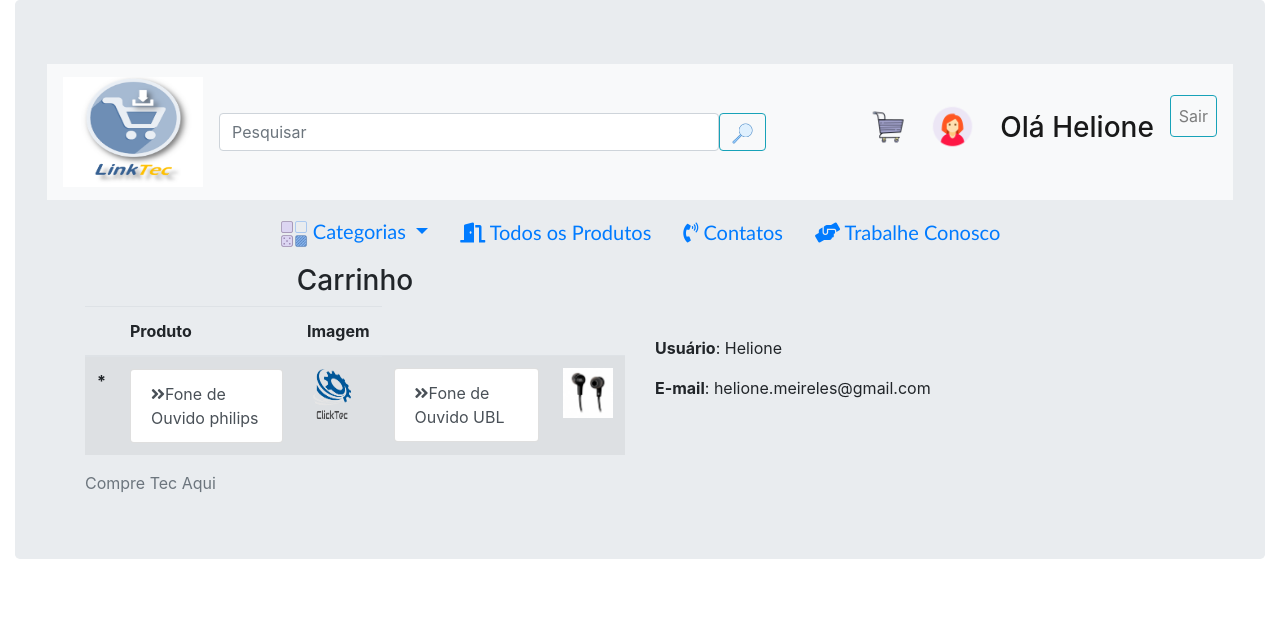
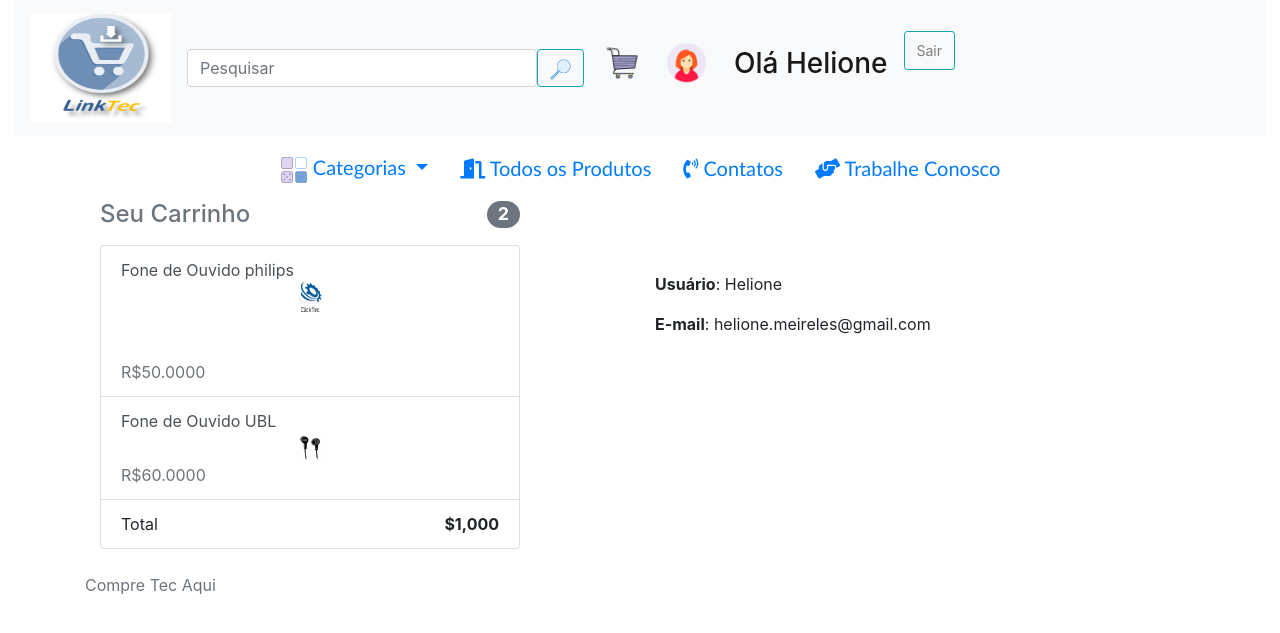
Before and after one commit to Helione/EmporioFree, a Django app: page /contas/carrinho/ in a window 1280 px wide. Shown: the top 633 px of the page. Run offline with Django 3.2, Linux system fonts and the light colour scheme; a user stored in the database is signed in; data comes from the database, SQL or seed files in the repository; both versions use the stored data as it was after the commit; some libraries are stand-ins or nearby versions.

Commit message:
Adicionando Anuncios

```diff
--- a/app/admin.py
+++ b/app/admin.py
@@ -1,5 +1,5 @@
 from django.contrib import admin
-from .models import Produto
+from .models import Produto, Compra, Anuncio,Comentario
 # Register your models here.
 
 class ProdutoAdmin(admin.ModelAdmin):
@@ -8,3 +8,4 @@ class ProdutoAdmin(admin.ModelAdmin):
     prepopulated_fields = {'slug':('nome',)}
 
 admin.site.register(Produto, ProdutoAdmin)
+admin.site.register([Compra,Anuncio,Comentario])
--- a/app/models.py
+++ b/app/models.py
@@ -75,3 +75,37 @@ class Compra(models.Model):
         verbose_name = 'Compra'
         verbose_name_plural = 'Compras'
         unique_together = (('user', 'produto'),)
+
+class Anuncio(models.Model):
+    produto = models.ForeignKey(Produto, verbose_name='Produto',
+                                on_delete=models.CASCADE)
+    title= models.CharField('Título', max_length=100)
+    conteudo=models.TextField('Conteúdo')
+
+    created_at = models.DateTimeField('Criado em ', auto_now_add=True)
+    update_at = models.DateTimeField('Atualizado em ', auto_now=True)
+
+    def __str__(self):
+        return self.title
+    class Meta:
+        verbose_name = 'Anúncio'
+        verbose_name_plural= 'Anúncios'
+        ordering = ['-created_at']
+
+class Comentario(models.Model):
+    anuncio = models.ForeignKey(
+        Anuncio, verbose_name='Anúncio',
+        on_delete=models.CASCADE,
+        related_name='comentário'
+    )
+    user = models.ForeignKey(settings.AUTH_USER_MODEL, verbose_name='usuário',
+                             on_delete=models.CASCADE)
+    comentario = models.TextField('Comentário')
+
+    created_at = models.DateTimeField('Criado em ', auto_now_add=True)
+    update_at = models.DateTimeField('Atualizado em ', auto_now=True)
+
+    class Meta:
+        verbose_name= 'Comentário'
+        verbose_name_plural = 'Comentários'
+        ordering = ['created_at']
--- a/app/templates/detalheprodutos.html
+++ b/app/templates/detalheprodutos.html
@@ -30,6 +30,7 @@
                   </div>
                 </div>
             </div>
+            <a href="#"><i class="far fa-comments"></i> Comentários</a>
 
             <hr class="featurette-divider">
 
--- a/app/templates/templatetags/my_produtos.html
+++ b/app/templates/templatetags/my_produtos.html
@@ -1,9 +1,32 @@
-{% for compra in compras %}
-<td>
-    <a href="{{ compra.produto.get_slug_field }}" class="list-group-item list-group-item-action">{{ compra.produto }}</a>
-</td>
-{% empty %} <!--Se não houver curso-->
-<td>
-    Nenhuma compra realizada.
-</td>
-{% endfor %}
+{% load static %}
+
+<div class="col-md-10 order-md-2 mb-4" id="list-tab" role="tablist">
+    <h4 class="d-flex justify-content-between align-items-center mb-3">
+        <span class="text-muted">Seu Carrinho</span>
+        <span class="badge badge-secondary badge-pill">2</span>
+      </h4>
+
+    <ul class="list-group mb-3">
+        {% for compra in compras %}
+        <li class="list-group-item d-flex justify-content-between lh-condensed">
+            <a href="{% url 'anuncios' compra.produto.slug %}" class=" list-group-item-action"> {{ compra.produto }}
+                {% if compra.produto.foto %}
+                    <img class="rounded mx-auto d-block" src="{{compra.produto.foto.url}}" alt="{{compra.produto.nome}}" width="30" height="30"/>
+                {% else %}
+                    <img class="rounded mx-auto d-block" src="{% static 'img/logoClickTec.png' %}" alt="{{compra.produto.nome}}" width="30" height="30"/>
+                    <br><br>
+                {% endif %}
+                <span class="text-muted">R${{compra.produto.preco}}</span>
+            </a>
+        </li>
+        {%empty%}
+        <a class="list-group-item list-group-item-action">Nenhum produto encontrado</a>
+
+        {%endfor%}
+
+        <li class="list-group-item d-flex justify-content-between lh-condensed">
+            <span>Total</span>
+            <strong>$1,000</strong>
+        </li>
+    </ul>
+</div>
--- a/app/views.py
+++ b/app/views.py
@@ -29,7 +29,7 @@ def compra(request, slug):
     else:
         messages.success(request, 'A compra já foi realizada!')
 
-    return redirect('painel')
+    return redirect('comprando')
 
 @login_required
 def cancelar_compra(request, slug):
--- a/contas/templates/carrinho.html
+++ b/contas/templates/carrinho.html
@@ -1,44 +1,16 @@
 {% extends 'base.html' %}
-{% load bootstrap%}
+{% load bootstrap %}
 {% load static %}
 {% block title %}Carrinho{% endblock %}
 
+{% load produtos_tags %}
 {% block main %}
+{% load_my_produtos user as compras %}
 
 <div class="container">
     <div class="row">
         <div class="col-6 ">
-
-            <table class="table table-striped">
-                <center><h3>Carrinho</h3></center>
-                <thead>
-                     <tr>
-                         <th scope="col"></th>
-                         <th scope="col">Produto</th>
-                         <th scope="col">Imagem</th>
-                     </tr>
-                </thead>
-                <tbody>
-                    <tr>
-                      <th scope="row">*</th>
-                        {% for compra in compras %}
-                            <td>
-                                <a href="{{ compra.produto.get_slug_field }}" title="" class="list-group-item list-group-item-action"><i class="fas fa-angle-double-right"></i>{{ compra.produto }}</a></td>
-                            <td>
-                                {% if compra.produto.foto %}
-                                     <img src="{{compra.produto.foto.url}}" alt="{{compra.produto.nome}}" width="50" height="50"/>
-
-                                {% else %}
-                                    <img src="{% static 'img/logoClickTec.png' %}" alt="{{compra.produto.nome}}" width="50" height="50"/>
-                                     <br><br>
-                                {% endif %}
-                            </td>
-                        {% empty %} <!--Se não houver curso-->
-                            <td>Nenhuma compra realizada.</td>
-                        {% endfor %}
-                    </tr>
-                </tbody>
-            </table>
+                        {% my_produtos user %}
         </div>
          </br></br></br>
         <div class="col-6">
@@ -50,7 +22,6 @@
     </div>
 </div>
 
-
 {% endblock %}
 {% block footer %}
     <footer class="footer">
--- a/contas/urls.py
+++ b/contas/urls.py
@@ -1,5 +1,5 @@
 from django.urls import path
-from .views import register,carrinho, painel, editar, editar_senha, recuperar_senha
+from .views import register,carrinho, painel, editar, editar_senha, recuperar_senha, comprando
 
 urlpatterns = [
     path('cadastrar/', register, name='cadastrar'),
@@ -8,5 +8,6 @@ urlpatterns = [
     path('painel/', painel, name='painel'),
     path('editar/', editar, name='editar'),
     path('editar_senha/', editar_senha, name='editar_senha'),
+    path('comprando/', comprando, name='comprando'),
 
 ]
--- a/contas/views.py
+++ b/contas/views.py
@@ -22,6 +22,11 @@ def carrinho(request):
 def painel(request):
     context = {}
     return render(request,'painel.html', context)
+
+@login_required
+def comprando(request):
+    context = {}
+    return render(request,'comprando.html', context)
 
 def register(request):
     # Se dados forem passados via POST
--- a/templates/base.html
+++ b/templates/base.html
@@ -28,7 +28,6 @@
 <body>
  {% if user.is_authenticated %}
     <div class="container-fluid">
-        <div class="jumbotron">
              <div class="row">
                <div class="col-md">
                    <nav class="navbar navbar-expand-lg navbar-light bg-light">
@@ -38,13 +37,14 @@
                       </button>
 
                       <div class="collapse navbar-collapse" id="navbarTogglerDemo02">
-                          <form class="form-inline mr-auto my-2 my-lg-0">
-                              <input class="form-control" type="text"  style="min-width:500px;"placeholder="Pesquisar">
-                              <button class="btn btn-outline-info my-2 my-sm-0" type="submit">
+                          <form class="form-inline mr-auto mr-sm-2">
+                              <input class="form-control" type="search"  style="min-width:350px;"placeholder="Pesquisar">
+                              <button class="btn btn-outline-info  my-2 my-sm-0" type="submit">
                                   <img src="{% static 'img/lupa.png' %}" width="21" height="21";>
                               </button>
                           </form>
-                        <ul class="navbar-nav  mt-2 mt-lg-0">
+
+                        <ul class="navbar-nav mt-2 mt-lg-0">
                           <li class="nav-item active">
                             <a class="nav-link"  href="{% url 'carrinho' %}" target="_top">
                                 <img src="{%static 'img/carrinho.png' %}" width="47" height="47";>
@@ -59,7 +59,7 @@
                             <a class="nav-link"><h3 class="nav-link active">Olá {{ user.username }} </h3></a>
                           </li>
                           <li class="nav-item">
-                            <a class="btn btn-outline-info nav-link" href="{% url 'logout' %}">Sair</a>
+                            <a class="btn btn-outline-info nav-link  btn-sm my-2 my-sm-0 mr-2 btn-lg btn-block" href="{% url 'logout' %}">Sair</a>
                           </li>
                         </ul>
                       </div>
@@ -73,7 +73,7 @@
                                Categorias
                            </a>
                            <div class="dropdown-menu" aria-labelledby="navbarDropdown">
-                               <a class="dropdown-item" href="#" target="_top" >Eletrônicos</a>
+                               <a class="dropdown-item" href="#" target="_top" >Fones</a>
                                <a class="dropdown-item" href="#" target="_top">Informática</a>
                                <div class="dropdown-divider"></div>
                                <a class="dropdown-item" href="#" target="_top">Áudio</a>
@@ -99,9 +99,9 @@
                       </button>
 
                       <div class="collapse navbar-collapse" id="navbarTogglerDemo02">
-                          <form class="form-inline mr-auto my-2 my-lg-0">
-                              <input class="form-control" type="text"  style="min-width:500px;"placeholder="Pesquisar">
-                              <button class="btn btn-outline-info my-2 my-sm-0" type="submit">
+                          <form class="form-inline mr-auto mr-sm-2">
+                              <input class="form-control" type="search"  style="min-width:350px;"placeholder="Pesquisar">
+                              <button class="btn btn-outline-info  my-2 my-sm-0" type="submit">
                                   <img src="{% static 'img/lupa.png' %}" width="21" height="21";>
                               </button>
                           </form>
@@ -117,12 +117,12 @@
                             </a>
                           </li>
                           <li class="nav-item">
-                              <a href="{% url 'login' %}" class="nav-link btn btn-primary btn-sm my-2 my-sm-0 mr-2"type="submit">
+                              <a href="{% url 'login' %}" class="nav-link btn btn-info btn-sm btn-lg btn-block"type="submit">
                                   Entrar
                               </a>
                           </li>
                           <li class="nav-item">
-                            <a href="{% url 'cadastrar' %}" class="nav-link btn btn-secondary btn-sm my-2 my-sm-0" type="submit">
+                            <a href="{% url 'cadastrar' %}" class="nav-link btn btn-warning btn-sm btn-lg btn-block" type="submit">
                                             Cadastrar
                             </a>
                           </li>
@@ -157,7 +157,6 @@
 
               </div>
             </div>
-        </div>
     </div>
 
  {%endif%}
```
Also changed, not shown: contas/templates/painel.html (+14 -14 lines), db.sqlite3.
